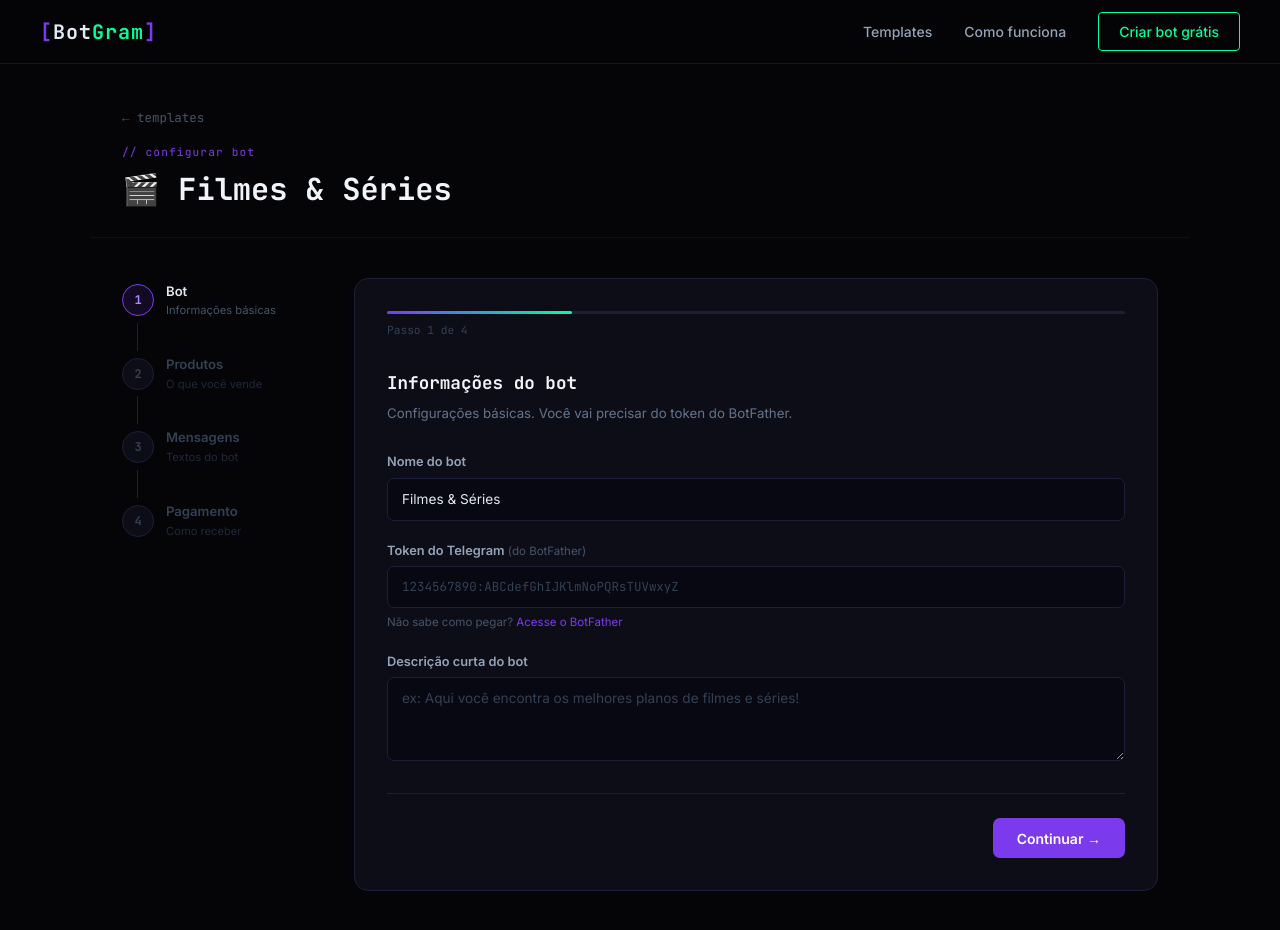
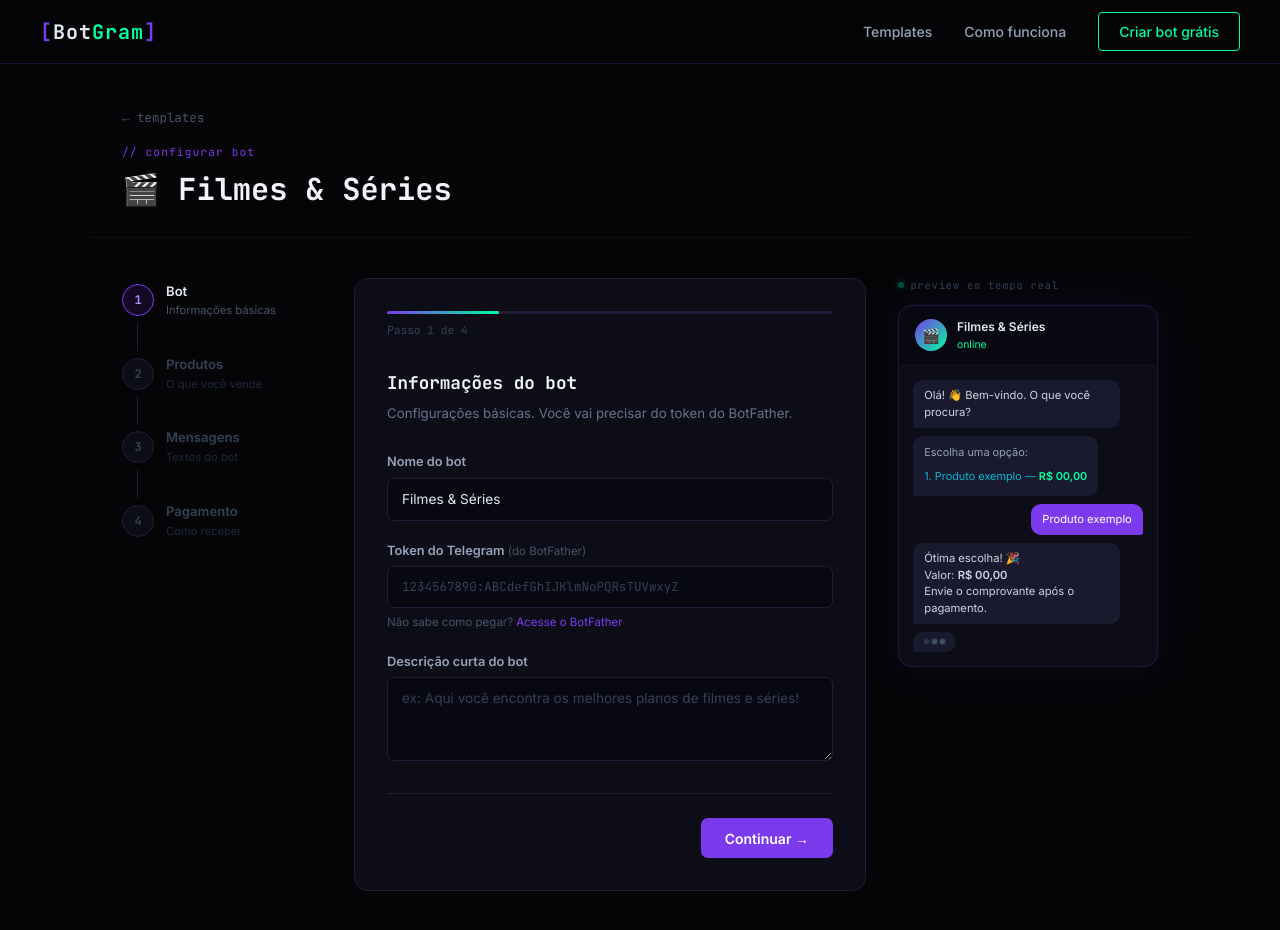
Before and after one commit to Pedroaruana/BotGram, an Angular app: page /wizard/1 in a window 1280 px wide. Shown: the top 930 px of the page. Built offline with nearby package versions, Linux system fonts and the light colour scheme.

Commit message:
live preview do bot no wizard

```diff
--- a/src/app/pages/wizard/wizard.html
+++ b/src/app/pages/wizard/wizard.html
@@ -5,33 +5,27 @@
     <div class="wizard-title">
       <span class="section-label">// configurar bot</span>
       <h1>
-        @if (template) {
-          {{ template.icon }} {{ template.name }}
-        } @else {
-          Personalize seu bot
-        }
+        @if (template) { {{ template.icon }} {{ template.name }} }
+        @else { Personalize seu bot }
       </h1>
     </div>
   </div>
 
   <div class="wizard-body">
 
+    <!-- Sidebar -->
     <aside class="steps-sidebar">
       @for (step of steps; track step.number) {
-        <div
-          class="step-item"
+        <div class="step-item"
           [class.active]="currentStep() === step.number"
           [class.done]="currentStep() > step.number"
-          (click)="goTo(step.number)"
-        >
+          (click)="goTo(step.number)">
           <div class="step-circle">
             @if (currentStep() > step.number) {
               <svg width="14" height="14" fill="none" stroke="currentColor" stroke-width="2.5" viewBox="0 0 24 24">
                 <path d="M20 6L9 17l-5-5"/>
               </svg>
-            } @else {
-              {{ step.number }}
-            }
+            } @else { {{ step.number }} }
           </div>
           <div class="step-info">
             <span class="step-label">{{ step.label }}</span>
@@ -44,6 +38,7 @@
       }
     </aside>
 
+    <!-- Form -->
     <div class="step-content">
       <div class="progress-bar">
         <div class="progress-fill" [style.width.%]="progress()"></div>
@@ -51,7 +46,6 @@
       <span class="progress-label">Passo {{ currentStep() }} de {{ totalSteps }}</span>
 
       @switch (currentStep()) {
-
         @case (1) {
           <div class="step-panel">
             <h2>Informações do bot</h2>
@@ -59,26 +53,24 @@
             <div class="fields">
               <div class="field">
                 <label>Nome do bot</label>
-                <input type="text" [(ngModel)]="botName" placeholder="ex: Minha Loja Oficial" />
+                <input type="text" [ngModel]="botName()" (ngModelChange)="botName.set($event)" placeholder="ex: Minha Loja Oficial" />
               </div>
               <div class="field">
                 <label>Token do Telegram <span class="label-hint">(do BotFather)</span></label>
-                <input type="text" [(ngModel)]="botToken" placeholder="1234567890:ABCdefGhIJKlmNoPQRsTUVwxyZ" class="font-mono" />
+                <input type="text" [ngModel]="botToken()" (ngModelChange)="botToken.set($event)" placeholder="1234567890:ABCdefGhIJKlmNoPQRsTUVwxyZ" class="font-mono" />
                 <span class="field-help">Não sabe como pegar? <a href="https://t.me/BotFather" target="_blank">Acesse o BotFather</a></span>
               </div>
               <div class="field">
                 <label>Descrição curta do bot</label>
-                <textarea [(ngModel)]="botDesc" placeholder="ex: Aqui você encontra os melhores planos de filmes e séries!" rows="3"></textarea>
+                <textarea [ngModel]="botDesc()" (ngModelChange)="botDesc.set($event)" placeholder="ex: Aqui você encontra os melhores planos de filmes e séries!" rows="3"></textarea>
               </div>
             </div>
           </div>
         }
-
         @case (2) {
           <div class="step-panel">
             <h2>Seus produtos</h2>
-            <p class="step-subtitle">Adicione o que você vende. O bot vai exibir cada item como uma opção do menu.</p>
-
+            <p class="step-subtitle">Adicione o que você vende. O bot vai exibir cada item como opção do menu.</p>
             <div class="products-list">
               @for (product of products(); track $index) {
                 <div class="product-card">
@@ -90,97 +82,62 @@
                   </div>
                   <div class="fields fields-row">
                     <div class="field field-grow">
-                      <label>Nome do produto</label>
-                      <input
-                        type="text"
-                        [value]="product.name"
-                        (input)="updateProduct($index, 'name', $any($event.target).value)"
-                        placeholder="ex: Plano Mensal"
-                      />
+                      <label>Nome</label>
+                      <input type="text" [value]="product.name" (input)="updateProduct($index, 'name', $any($event.target).value)" placeholder="ex: Plano Mensal" />
                     </div>
                     <div class="field field-price">
                       <label>Preço</label>
-                      <input
-                        type="text"
-                        [value]="product.price"
-                        (input)="updateProduct($index, 'price', $any($event.target).value)"
-                        placeholder="R$ 29,90"
-                      />
+                      <input type="text" [value]="product.price" (input)="updateProduct($index, 'price', $any($event.target).value)" placeholder="R$ 29,90" />
                     </div>
                   </div>
                   <div class="field">
                     <label>Descrição <span class="label-hint">(opcional)</span></label>
-                    <input
-                      type="text"
-                      [value]="product.desc"
-                      (input)="updateProduct($index, 'desc', $any($event.target).value)"
-                      placeholder="ex: Acesso a +5000 títulos em 4K"
-                    />
+                    <input type="text" [value]="product.desc" (input)="updateProduct($index, 'desc', $any($event.target).value)" placeholder="ex: Acesso a +5000 títulos em 4K" />
                   </div>
                 </div>
               }
             </div>
-
-            <button class="btn-add-product" (click)="addProduct()">
-              + adicionar produto
-            </button>
+            <button class="btn-add-product" (click)="addProduct()">+ adicionar produto</button>
           </div>
         }
-
         @case (3) {
           <div class="step-panel">
             <h2>Mensagens do bot</h2>
-            <p class="step-subtitle">Personalize o que o bot vai dizer em cada etapa da conversa.</p>
+            <p class="step-subtitle">Personalize o que o bot vai dizer em cada etapa.</p>
             <div class="fields">
               <div class="field">
                 <label>Mensagem de boas-vindas</label>
-                <textarea
-                  [(ngModel)]="welcomeMsg"
-                  placeholder="ex: Olá! 👋 Bem-vindo à nossa loja. O que você procura hoje?"
-                  rows="3"
-                ></textarea>
+                <textarea [ngModel]="welcomeMsg()" (ngModelChange)="welcomeMsg.set($event)" placeholder="ex: Olá! 👋 Bem-vindo à nossa loja!" rows="3"></textarea>
               </div>
               <div class="field">
-                <label>Título do menu de produtos</label>
-                <input
-                  type="text"
-                  [(ngModel)]="menuTitle"
-                  placeholder="ex: Escolha um plano:"
-                />
+                <label>Título do menu</label>
+                <input type="text" [ngModel]="menuTitle()" (ngModelChange)="menuTitle.set($event)" placeholder="ex: Escolha um plano:" />
               </div>
             </div>
           </div>
         }
-
         @case (4) {
           <div class="step-panel">
             <h2>Pagamento</h2>
-            <p class="step-subtitle">Como seus clientes vão pagar. O bot vai enviar essas informações após o pedido.</p>
+            <p class="step-subtitle">Como seus clientes vão pagar após o pedido.</p>
             <div class="fields">
               <div class="field">
                 <label>Chave PIX</label>
-                <input type="text" [(ngModel)]="pixKey" placeholder="CPF, e-mail, telefone ou chave aleatória" />
+                <input type="text" [ngModel]="pixKey()" (ngModelChange)="pixKey.set($event)" placeholder="CPF, e-mail, telefone ou chave aleatória" />
               </div>
               <div class="field">
-                <label>Instruções de pagamento <span class="label-hint">(opcional)</span></label>
-                <textarea
-                  [(ngModel)]="paymentNote"
-                  placeholder="ex: Após o pagamento, envie o comprovante aqui no chat."
-                  rows="3"
-                ></textarea>
+                <label>Instruções <span class="label-hint">(opcional)</span></label>
+                <textarea [ngModel]="paymentNote()" (ngModelChange)="paymentNote.set($event)" placeholder="ex: Envie o comprovante aqui no chat." rows="3"></textarea>
               </div>
             </div>
           </div>
         }
-
       }
 
       <div class="step-nav">
         @if (!isFirst()) {
           <button class="btn-back" (click)="back()">← Voltar</button>
-        } @else {
-          <div></div>
-        }
+        } @else { <div></div> }
         @if (!isLast()) {
           <button class="btn-next" (click)="next()">Continuar →</button>
         } @else {
@@ -189,5 +146,48 @@
       </div>
     </div>
 
+    <!-- Preview Telegram -->
+    <div class="preview-panel">
+      <div class="preview-label-top">
+        <span class="dot"></span> preview em tempo real
+      </div>
+      <div class="tg-window">
+        <div class="tg-header">
+          <div class="tg-avatar">{{ template?.icon ?? '🤖' }}</div>
+          <div class="tg-info">
+            <span class="tg-name">{{ previewBotName() }}</span>
+            <span class="tg-status">online</span>
+          </div>
+        </div>
+        <div class="tg-messages">
+          <div class="tg-msg tg-bot">{{ previewWelcome() }}</div>
+          <div class="tg-msg tg-bot tg-menu">
+            <div class="tg-menu-title">{{ previewMenu() }}</div>
+            @for (p of previewProducts(); track $index) {
+              <div class="tg-menu-item">
+                {{ $index + 1 }}. {{ p.name }} @if (p.price) { — <strong>{{ p.price }}</strong> }
+              </div>
+            }
+          </div>
+          <div class="tg-msg tg-user">{{ previewFirstProduct().name || 'Produto exemplo' }}</div>
+          <div class="tg-msg tg-bot">
+            Ótima escolha! 🎉<br />
+            @if (previewFirstProduct().price) {
+              Valor: <strong>{{ previewFirstProduct().price }}</strong><br />
+            }
+            @if (pixKey()) {
+              PIX: <strong>{{ pixKey() }}</strong><br />
+            }
+            @if (paymentNote()) {
+              {{ paymentNote() }}
+            } @else {
+              Envie o comprovante após o pagamento.
+            }
+          </div>
+          <div class="tg-typing"><span></span><span></span><span></span></div>
+        </div>
+      </div>
+    </div>
+
   </div>
 </div>
--- a/src/app/pages/wizard/wizard.scss
+++ b/src/app/pages/wizard/wizard.scss
@@ -139,6 +139,171 @@
   min-height: 480px;
   display: flex;
   flex-direction: column;
+  min-width: 0;
+}
+
+// ── Preview Panel ─────────────────────────────────────────────────────────────
+
+.preview-panel {
+  width: 260px;
+  flex-shrink: 0;
+}
+
+.preview-label-top {
+  display: flex;
+  align-items: center;
+  gap: 0.4rem;
+  font-family: 'JetBrains Mono', monospace;
+  font-size: 0.65rem;
+  color: #334155;
+  letter-spacing: 0.08em;
+  margin-bottom: 0.75rem;
+
+  .dot {
+    width: 6px;
+    height: 6px;
+    border-radius: 50%;
+    background: #00ff9f;
+    box-shadow: 0 0 6px #00ff9f;
+    animation: pulse 2s infinite;
+  }
+}
+
+@keyframes pulse {
+  0%, 100% { opacity: 1; }
+  50% { opacity: 0.3; }
+}
+
+.tg-window {
+  background: #0d0d18;
+  border: 1px solid rgba(124, 58, 237, 0.2);
+  border-radius: 14px;
+  overflow: hidden;
+  box-shadow: 0 0 40px rgba(124, 58, 237, 0.08);
+}
+
+.tg-header {
+  display: flex;
+  align-items: center;
+  gap: 0.625rem;
+  padding: 0.75rem 1rem;
+  background: #080812;
+  border-bottom: 1px solid rgba(255,255,255,0.04);
+}
+
+.tg-avatar {
+  width: 32px;
+  height: 32px;
+  border-radius: 50%;
+  background: linear-gradient(135deg, #7c3aed, #00ff9f);
+  display: flex;
+  align-items: center;
+  justify-content: center;
+  font-size: 0.9rem;
+  flex-shrink: 0;
+}
+
+.tg-info {
+  display: flex;
+  flex-direction: column;
+  gap: 1px;
+}
+
+.tg-name {
+  font-size: 0.75rem;
+  font-weight: 600;
+  color: #e2e8f0;
+  white-space: nowrap;
+  overflow: hidden;
+  text-overflow: ellipsis;
+  max-width: 160px;
+}
+
+.tg-status {
+  font-size: 0.65rem;
+  color: #00ff9f;
+}
+
+.tg-messages {
+  padding: 0.875rem;
+  display: flex;
+  flex-direction: column;
+  gap: 0.5rem;
+  max-height: 400px;
+  overflow-y: auto;
+}
+
+.tg-msg {
+  max-width: 90%;
+  padding: 0.45rem 0.7rem;
+  border-radius: 10px;
+  font-size: 0.7rem;
+  line-height: 1.5;
+  word-break: break-word;
+}
+
+.tg-bot {
+  background: #1a1a2e;
+  color: #cbd5e1;
+  align-self: flex-start;
+  border-bottom-left-radius: 3px;
+}
+
+.tg-user {
+  background: #7c3aed;
+  color: #fff;
+  align-self: flex-end;
+  border-bottom-right-radius: 3px;
+}
+
+.tg-menu {
+  display: flex;
+  flex-direction: column;
+  gap: 0;
+  padding: 0.5rem 0.7rem;
+}
+
+.tg-menu-title {
+  font-size: 0.68rem;
+  color: #94a3b8;
+  margin-bottom: 0.3rem;
+}
+
+.tg-menu-item {
+  font-size: 0.68rem;
+  color: #06b6d4;
+  padding: 0.2rem 0;
+  border-bottom: 1px solid rgba(255,255,255,0.04);
+
+  &:last-child { border-bottom: none; }
+
+  strong { color: #00ff9f; }
+}
+
+.tg-typing {
+  display: flex;
+  gap: 3px;
+  padding: 0.45rem 0.7rem;
+  background: #1a1a2e;
+  border-radius: 10px;
+  border-bottom-left-radius: 3px;
+  width: fit-content;
+
+  span {
+    width: 5px;
+    height: 5px;
+    border-radius: 50%;
+    background: #475569;
+    animation: blink 1.4s infinite;
+
+    &:nth-child(2) { animation-delay: 0.2s; }
+    &:nth-child(3) { animation-delay: 0.4s; }
+  }
+}
+
+@keyframes blink {
+  0%, 80%, 100% { opacity: 0.3; transform: scale(1); }
+  40% { opacity: 1; transform: scale(1.15); }
 }
 
 .progress-bar {
--- a/src/app/pages/wizard/wizard.ts
+++ b/src/app/pages/wizard/wizard.ts
@@ -3,17 +3,8 @@ import { RouterLink, ActivatedRoute } from '@angular/router';
 import { FormsModule } from '@angular/forms';
 import { BotTemplate } from '../../shared/template-card/template-card';
 
-interface Step {
-  number: number;
-  label: string;
-  desc: string;
-}
-
-interface Product {
-  name: string;
-  price: string;
-  desc: string;
-}
+interface Step { number: number; label: string; desc: string; }
+interface Product { name: string; price: string; desc: string; }
 
 const ALL_TEMPLATES: BotTemplate[] = [
   { id: 1, icon: '🎬', name: 'Filmes & Séries', desc: '', category: 'Entretenimento', free: true, preview: [] },
@@ -49,24 +40,39 @@ export class Wizard implements OnInit {
   isFirst = computed(() => this.currentStep() === 1);
   isLast = computed(() => this.currentStep() === this.totalSteps);
 
-  botName = '';
-  botToken = '';
-  botDesc = '';
+  // Step 1 — signals para reatividade no preview
+  botName = signal('');
+  botToken = signal('');
+  botDesc = signal('');
 
+  // Step 2
   products = signal<Product[]>([{ name: '', price: '', desc: '' }]);
 
-  welcomeMsg = '';
-  menuTitle = '';
+  // Step 3
+  welcomeMsg = signal('');
+  menuTitle = signal('');
 
-  pixKey = '';
-  paymentNote = '';
+  // Step 4
+  pixKey = signal('');
+  paymentNote = signal('');
+
+  // Preview computed
+  previewBotName = computed(() => this.botName() || 'Meu Bot de Vendas');
+  previewWelcome = computed(() => this.welcomeMsg() || 'Olá! 👋 Bem-vindo. O que você procura?');
+  previewMenu = computed(() => this.menuTitle() || 'Escolha uma opção:');
+  previewProducts = computed(() =>
+    this.products().filter(p => p.name).length > 0
+      ? this.products().filter(p => p.name)
+      : [{ name: 'Produto exemplo', price: 'R$ 00,00', desc: '' }]
+  );
+  previewFirstProduct = computed(() => this.previewProducts()[0]);
 
   constructor(private route: ActivatedRoute) {}
 
   ngOnInit() {
     const id = Number(this.route.snapshot.paramMap.get('id'));
     this.template = ALL_TEMPLATES.find(t => t.id === id) ?? null;
-    if (this.template) this.botName = this.template.name;
+    if (this.template) this.botName.set(this.template.name);
   }
 
   addProduct() {
@@ -84,15 +90,7 @@ export class Wizard implements OnInit {
     );
   }
 
-  next() {
-    if (!this.isLast()) this.currentStep.update(s => s + 1);
-  }
-
-  back() {
-    if (!this.isFirst()) this.currentStep.update(s => s - 1);
-  }
-
-  goTo(step: number) {
-    if (step < this.currentStep()) this.currentStep.set(step);
-  }
+  next() { if (!this.isLast()) this.currentStep.update(s => s + 1); }
+  back() { if (!this.isFirst()) this.currentStep.update(s => s - 1); }
+  goTo(step: number) { if (step < this.currentStep()) this.currentStep.set(step); }
 }
```
